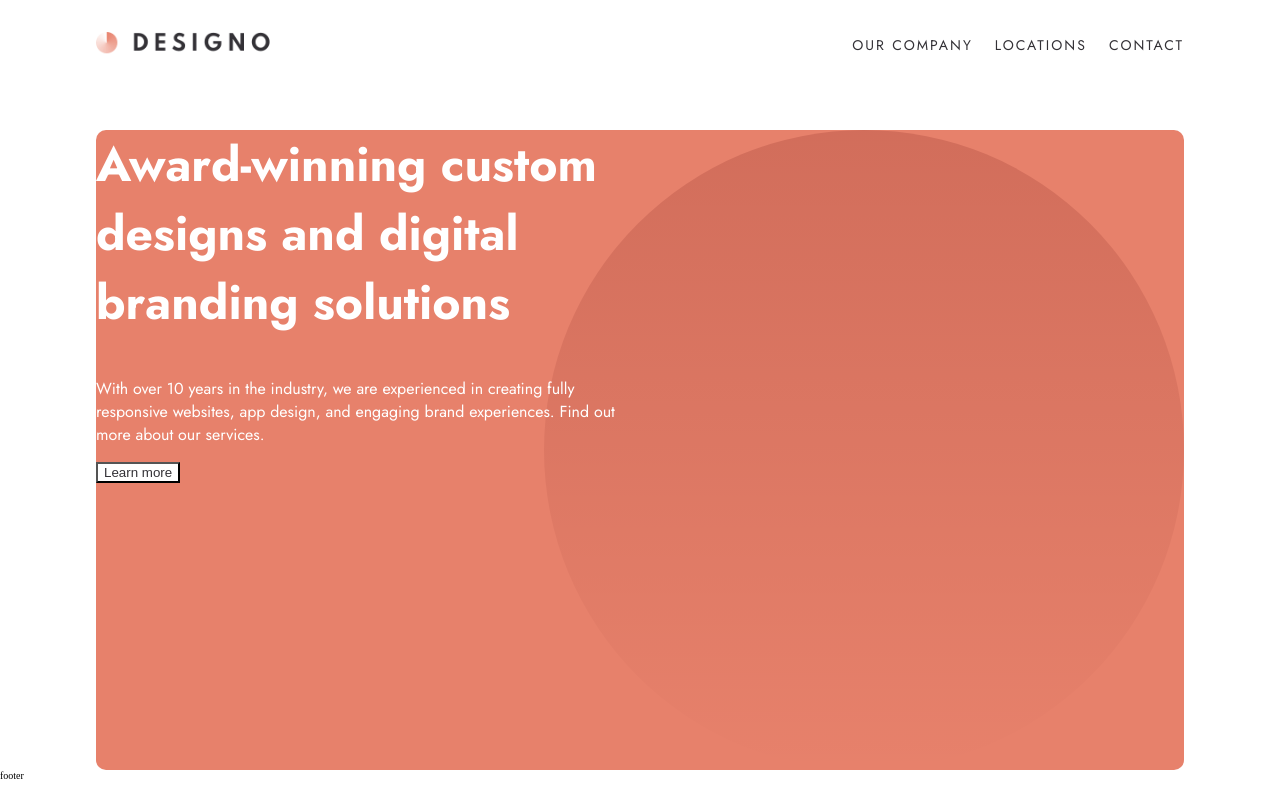
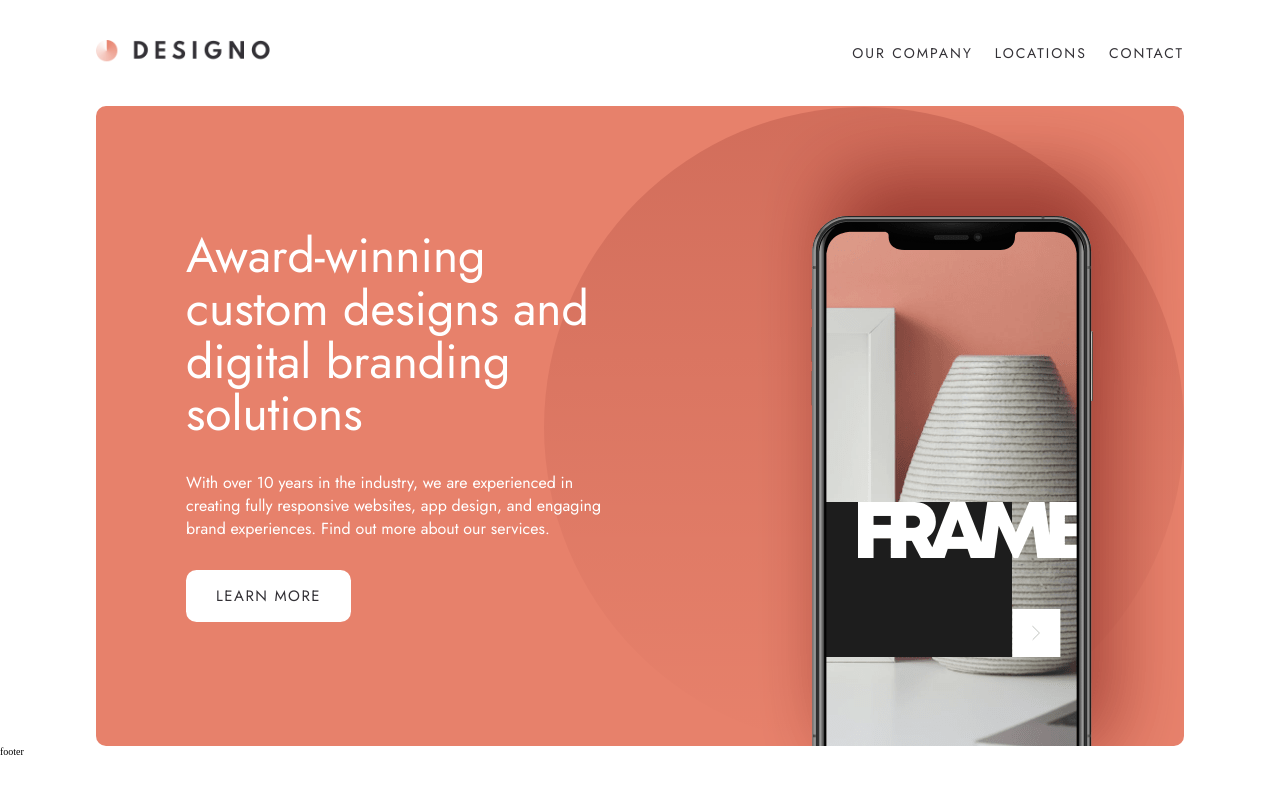
Before and after one commit to bkkcreative19/designo, a React (Create React App) app: page / in a window 1280 px wide. Shown: the top 800 px of the page. Built offline with nearby package versions, Linux system fonts and the light colour scheme.

Commit message:
started hero section

```diff
--- a/src/App.scss
+++ b/src/App.scss
@@ -2,12 +2,11 @@
 
 * {
   box-sizing: border-box;
-}
-
-body {
   margin: 0;
   padding: 0;
 }
+
+
 
 html {
   font-size: 62.5%;
--- a/src/components/Button/Button.scss
+++ b/src/components/Button/Button.scss
@@ -0,0 +1,11 @@
+button {
+  padding: 1em 2em;
+  text-transform: uppercase;
+  outline: none;
+  border: none;
+  border-radius: 0.7em;
+  font-size: 1.5rem;
+  font-family: "Jost", sans-serif;
+  color: #333136;
+  letter-spacing: 0.1em;
+}
--- a/src/components/Hero/Hero.js
+++ b/src/components/Hero/Hero.js
@@ -1,24 +1,27 @@
-import React from 'react'
-import Button from '../Button/Button'
-import phone from '../../assets/home/desktop/image-hero-phone.png'
+import React from "react";
+import Button from "../Button/Button";
+import phone from "../../assets/home/desktop/image-hero-phone.png";
 
-import './Hero.scss'
+import "./Hero.scss";
 
 const Hero = () => {
-    return (
-        <section className='hero container'>
-            <div className='hero__content'>
-                <h1>Award-winning custom designs and digital branding solutions
-                </h1>
-                <p>With over 10 years in the industry, we are experienced in creating fully responsive websites, app design,
-                     and engaging brand experiences. Find out more about our services.</p>
-                <Button  text='Learn more' color='#333136' bgColor='#FFFFFF'/>
-                {/* <div className="hero__phone-bg"></div> */}
+  return (
+    <section className="hero container">
+      <div className="hero__content">
+        <div className="hero__content-text">
+          <h1>Award-winning custom designs and digital branding solutions</h1>
+          <p>
+            With over 10 years in the industry, we are experienced in creating
+            fully responsive websites, app design, and engaging brand
+            experiences. Find out more about our services.
+          </p>
+          <Button text="Learn more" color="#333136" bgColor="#FFFFFF" />
+          <img className="phone" src={phone} />
+        </div>
+        {/* <div className="hero__phone-bg"></div> */}
+      </div>
+    </section>
+  );
+};
 
-            </div>
-            <img className='phone' src={phone}/>
-        </section>
-    )
-}
-
-export default Hero
+export default Hero;
--- a/src/components/Hero/Hero.scss
+++ b/src/components/Hero/Hero.scss
@@ -1,43 +1,71 @@
 .hero {
-    background: url(../../assets/home/desktop/bg-pattern-hero-home.svg) #E7816B no-repeat  right;
+  background: url(../../assets/home/desktop/bg-pattern-hero-home.svg) #e7816b
+    no-repeat right;
   border-radius: 1rem;
   height: 80vh;
-    z-index: 1000;
-    position: relative;
 
+  @media (max-width: 1000px) {
+    height: 100vh;
+  }
 
   &__content {
-
     height: 100%;
     color: #fff;
+    display: flex;
+    align-items: center;
+    position: relative;
+    overflow: hidden;
+    @media (max-width: 1000px) {
+      justify-content: center;
+      align-items: flex-start;
+    }
 
+    &-text {
+      width: 40%;
+      margin-left: 9rem;
+
+      @media (max-width: 1000px) {
+        display: flex;
+        flex-direction: column;
+        justify-content: center;
+        margin-top: 8.5rem;
+        width: 60%;
+        text-align: center;
+      }
 
       & h1 {
         font-size: 4.8rem;
-            font-family: 'Jost', sans-serif;
-            width: 50%;
+        font-family: "Jost", sans-serif;
+        font-weight: 400;
+        line-height: 1.1;
       }
+
       & p {
         font-size: 1.6rem;
-            font-family: 'Jost', sans-serif;
-            width: 50%;
+        font-family: "Jost", sans-serif;
+        margin: 3rem 0;
+      }
+
+      & button {
+      }
     }
   }
 
   &__phone-bg {
     background: url(../../assets/home/desktop/image-hero-phone.png) no-repeat;
     height: 64rem;
-        // bottom: -10rem;
-        // top: 0;
-        left:  75rem;
-        position: absolute;
+    position: relative;
   }
 }
 
 .phone {
-    height: 64rem;
+  position: absolute;
+  top: -6rem;
+  right: -8rem;
+
+  @media (max-width: 1000px) {
     position: relative;
-    // bottom: -13rem;
-    right: 0;
-    z-index: 1;
+    margin: 0 auto;
+    // top: 15rem;
   }
+}
--- a/src/components/NavBar/NavBar.scss
+++ b/src/components/NavBar/NavBar.scss
@@ -1,11 +1,9 @@
 .nav {
   display: flex;
   align-items: center;
-    padding: 2.5rem 0;
-    &__logo {
+  padding: 4rem 0;
 
-    }
-    &__logo img{
+  &__logo img {
     height: 2.4rem;
   }
 
@@ -28,10 +26,10 @@
 
     &-item {
       font-size: 1.4rem;
-            font-family: 'Jost', sans-serif;
+      font-family: "Jost", sans-serif;
       color: #333136;
       text-transform: uppercase;
-            letter-spacing: .2rem;
+      letter-spacing: 0.2rem;
     }
   }
 }
```
Lines whose indentation alone changed are shown as unchanged.
